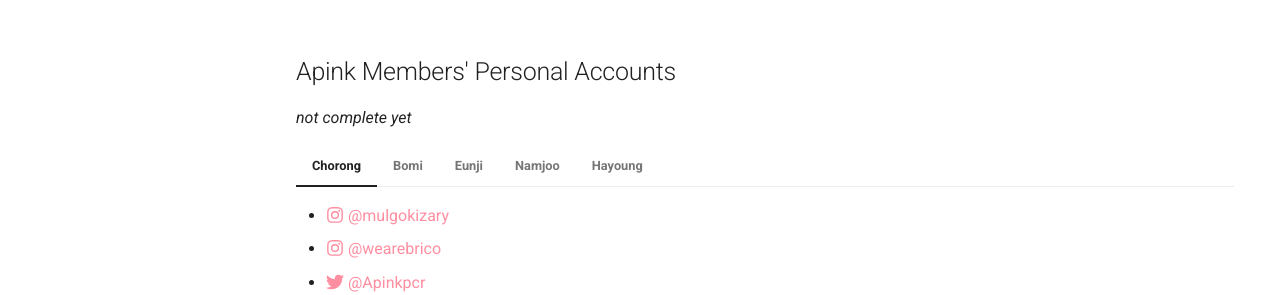
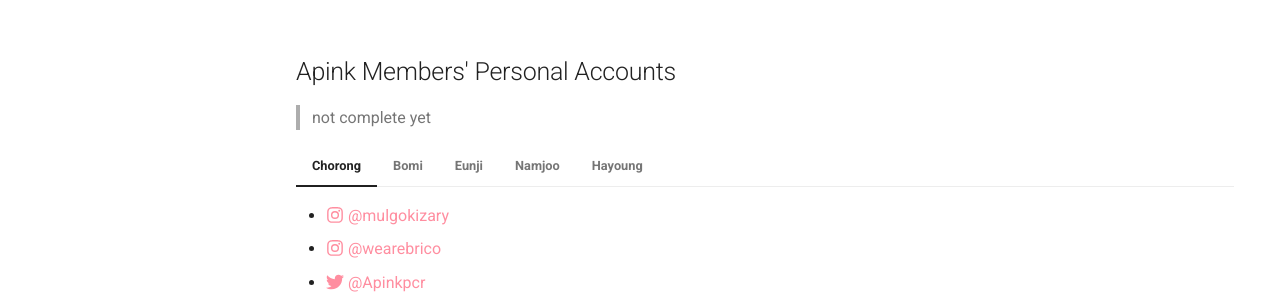
Before and after one commit to lazypandasite/mkdocs-lazypandasite, an MkDocs documentation site: the page built from docs/index.md, in a window 1280 px wide. Shown: the part 549-844 px from the top of the page. Built offline with MkDocs 1.6.1 and Material for MkDocs 9.7.7, drawn with Linux system fonts in a browser that asks for light colours; comment, search, counter and statistics services are not loaded.

```diff
--- a/docs/apink_schedule/current_data.csv
+++ b/docs/apink_schedule/current_data.csv
@@ -5,4 +5,4 @@ October 5,2023 clx 행복페스타,?,Ulsan,"Chorong, Bomi, Namjoo & Hayoung"
 October 14,Travelog Encore Concert in Taipei,6:00 PM (local time),TICC,Eunji
 October 20,제3회 광양 K-POP 페스티벌 - Festival,7:00 PM,Gwangyang Public Stadium,"Chorong, Bomi, Namjoo & Hayoung"
 October 22,SSG Landers 2023 KBO Semi-Playoff Game 1st Pitch,2:00 PM,Incheon SSG Landers Field,Namjoo
-October 27,Bokjeong Festival at Dong Seoul University,?,Dong Seoul University,"Chorong, Bomi, Namjoo & Hayoung"
+October 27,Bokjeong Festival at Dong Seoul University,9:00 - 9:30 PM,Dong Seoul University,"Chorong, Bomi, Namjoo & Hayoung"
--- a/docs/apink_schedule/next_data.csv
+++ b/docs/apink_schedule/next_data.csv
@@ -1,2 +1,3 @@
 Date,Event,Time (KST),Location,Member(s)
+November 3, 𝐌𝐚𝐢𝐬𝐨𝐧 𝟐𝟏𝐆 X Jeong Eunji Collab 'Travelog in Maison 21G',?,?,Eunji
 November 18,On the K:360 Special 1st Anniversary,?,"Main Atrium, Korea 360, Lotte Mall, Jakarta","Chorong, Bomi, Namjoo & Hayoung"
--- a/docs/index.md
+++ b/docs/index.md
@@ -13,7 +13,7 @@ Welcome to the Lazy Panda site 🐼
 
 ## Apink Members' Personal Accounts
 
-_not complete yet_
+>not complete yet
 
 === "Chorong"
 
```
